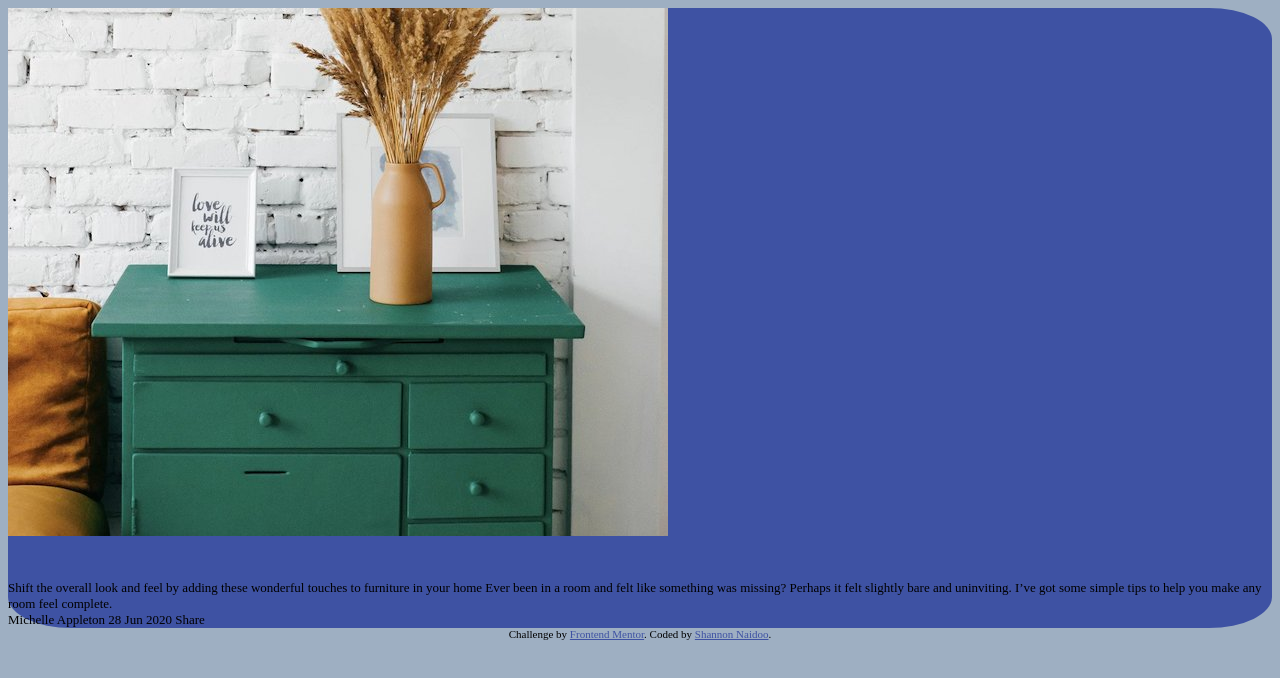
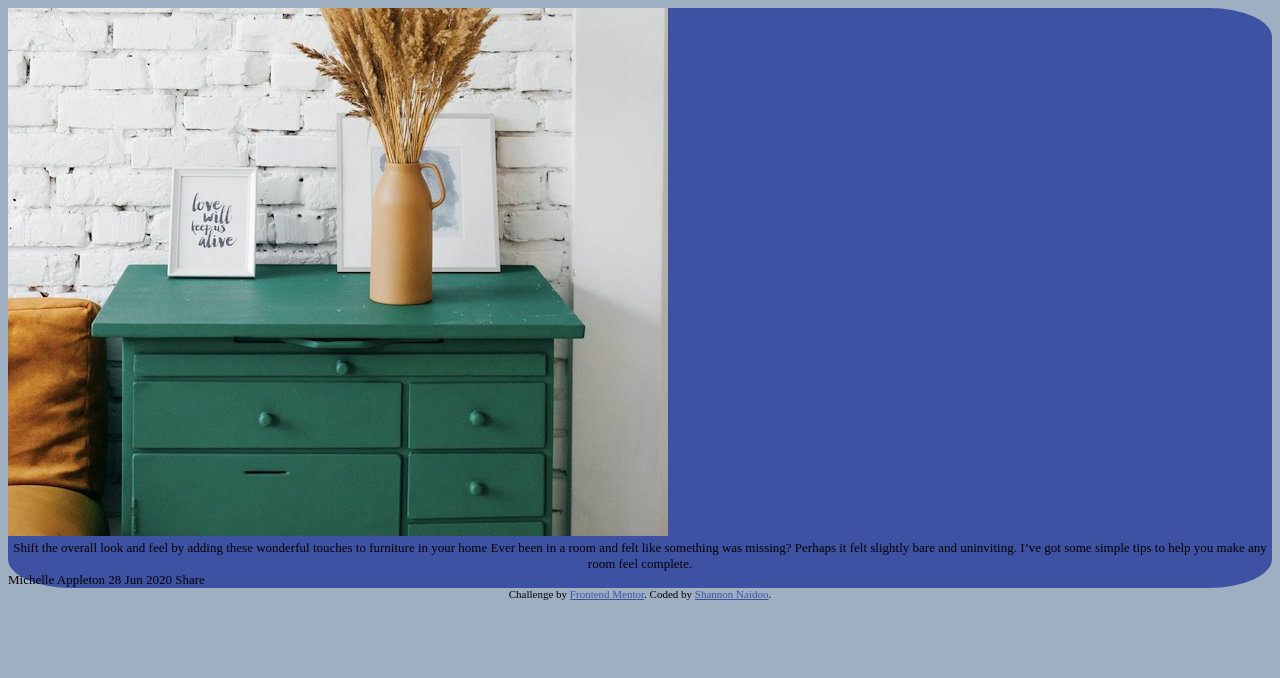
Before and after one commit to shannon7898/article-preview-component-master, a plain HTML site: page index.html in a window 1280 px wide. Drawn offline with Linux system fonts and the light colour scheme.

Commit message:
using flex attribute on image and info content

```diff
--- a/css/main.css
+++ b/css/main.css
@@ -1,7 +1,8 @@
 body {
     background-color: #9eafc2;
     font-size: 13px;
-    display: grid;
+    display: flex;
+    flex-direction: column;
 }
 
 .attribution {
@@ -15,9 +16,13 @@ body {
 .main {
     border-radius: 5%;
     background-color: #3e52a3;
+    display: flex;
+    flex-wrap: wrap;
+
+    text-align: center;
 }
 
-@media screen and (min-width: 10px) and (max-width: 500px) {
+@media screen and (max-width: 800px) {
     .crop {
         width: 359px;
         height: 250px;
@@ -30,6 +35,8 @@ body {
     }
 }
 
-.info-con {
-    padding-top: 40px;
+@media screen and (max-width: 800px) {
+    .crop img, .info-con {
+        flex: 100%;
+    }
 }
--- a/index.html
+++ b/index.html
@@ -13,12 +13,12 @@
 </head>
 <body>
 
-  <div class="main">
-    <div class="crop">
+  <div class="main">  <!-- <div class="flex-container"> -->
+    <div class="crop"> <!--<div class="flex-item-left">1</div> -->
       <img src="images/drawers.jpg" alt="drawers">
     </div>
 
-    <div class="info-con">
+    <div class="info-con">  <!--<div class="flex-item-right">2</div> -->
       Shift the overall look and feel by adding these wonderful touches to furniture in your home
       Ever been in a room and felt like something was missing? Perhaps it felt slightly bare and uninviting. I’ve got some simple tips to help you make any room feel complete.
     </div>
@@ -28,10 +28,7 @@
       28 Jun 2020
       Share
     </div>
-</div>
-
-
-
+  </div>
 
   <div class="attribution">
     Challenge by <a href="https://www.frontendmentor.io?ref=challenge" target="_blank">Frontend Mentor</a>.
```
